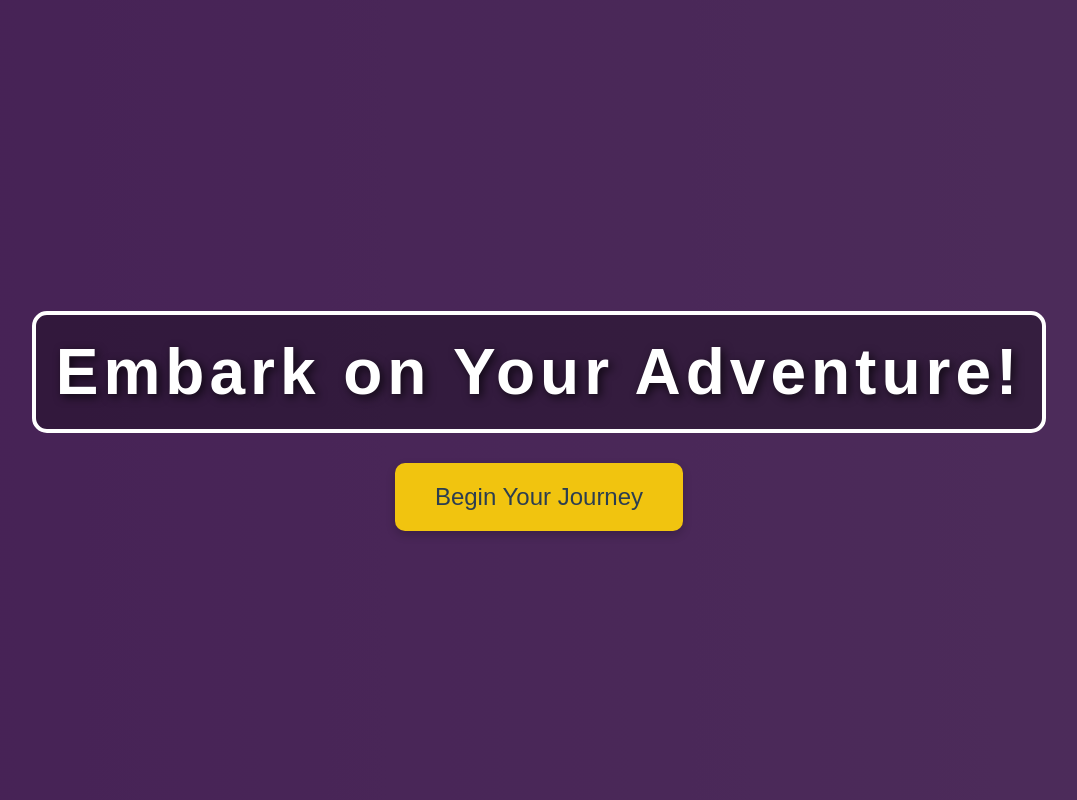
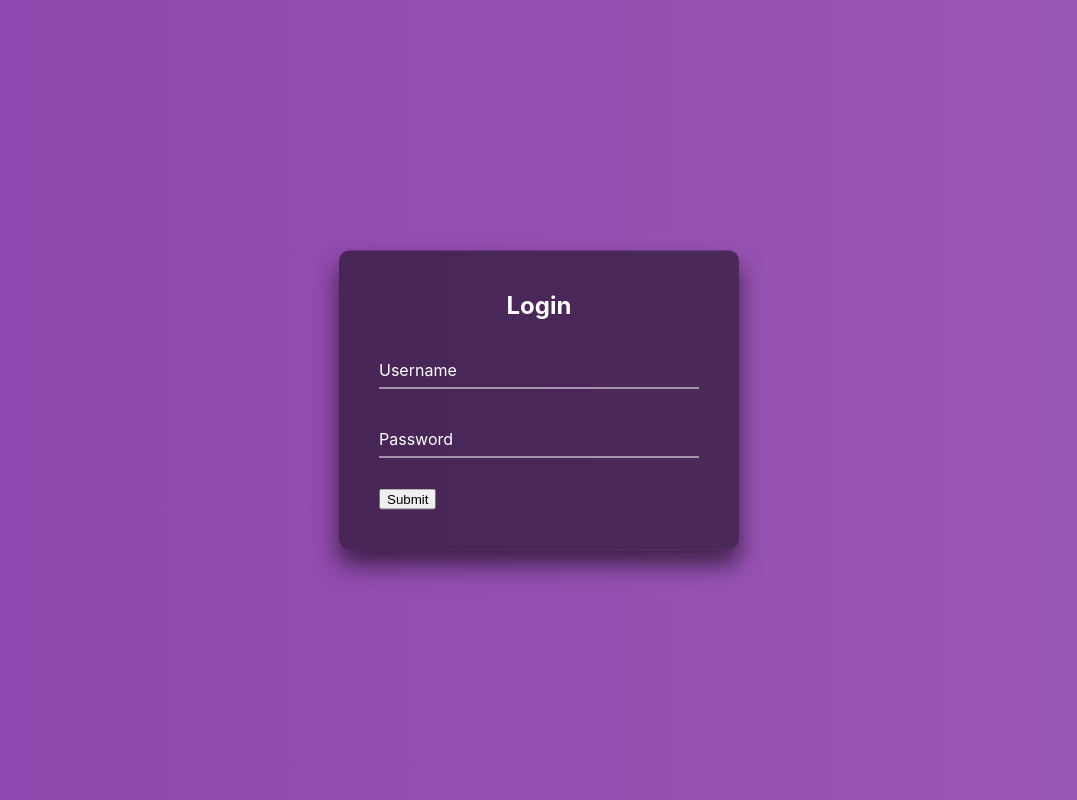
Before and after one commit to riyaahlawat/Sphoorthy-Treasure-Hunt, a React (Create React App) app in the folder frontend/: page / in a window 1280 px wide. Shown: the whole page, without its empty margins (101-1178 px from the left). Built offline with nearby package versions, Linux system fonts and the light colour scheme.

Commit message:
Added login page frontend

```diff
--- a/frontend/src/App.js
+++ b/frontend/src/App.js
@@ -3,24 +3,27 @@ import { BrowserRouter, Routes, Route } from "react-router-dom";
 import { GameProvider } from "./context/GameContext"; // Import Game Context
 import StartPage from "./components/StartPage";
 import StoryPage from "./components/StoryPage";
+import LoginPage from "./components/Login";
 import LevelsPage from "./components/LevelsPage";
 import LevelCompletePage from "./components/LevelCompletePage";
 import RiddlePage from "./components/RiddlePage";
 import MiniGamesMenuPage from "./components/MiniGamesMenuPage";
 import MiniGameMath from "./components/MiniGameMath";
 
+
 function App() {
   return (
     <GameProvider>
       <BrowserRouter>
         <Routes>
-          <Route path="/" element={<StartPage />} />
+          <Route path="/start-page" element={<StartPage />} />
           <Route path="/story-page" element={<StoryPage />} />
           <Route path="/levels-page" element={<LevelsPage />} />
           <Route path="/riddle/:level" element={<RiddlePage />} />
           <Route path="/level-complete/:level" element={<LevelCompletePage />} />
           <Route path="/mini-games-menu" element={<MiniGamesMenuPage />} />
           <Route path="/mini-game/math-challenge" element={<MiniGameMath />} />
+          <Route path="/" element={<LoginPage />} />
         </Routes>
       </BrowserRouter>
     </GameProvider>
--- /dev/null
+++ b/frontend/src/components/Login.css
@@ -0,0 +1,79 @@
+html {
+    height: 100%;
+    background: linear-gradient(to right, #8e44ad, #9b59b6);
+  }
+
+  .login-box {
+    position: absolute;
+    top: 50%;
+    left: 50%;
+    width: 400px;
+    padding: 40px;
+    transform: translate(-50%, -50%);
+    background: rgba(0, 0, 0, .5);
+    box-sizing: border-box;
+    box-shadow: 0 15px 25px rgba(0, 0, 0, .6);
+    border-radius: 10px;
+  }
+
+  .login-box h2 {
+    margin: 0 0 30px;
+    padding: 0;
+    color: #fff;
+    text-align: center;
+  }
+
+  .login-box .user-box {
+    position: relative;
+  }
+
+  .login-box .user-box input {
+    width: 100%;
+    padding: 10px 0;
+    font-size: 16px;
+    color: #fff;
+    margin-bottom: 30px;
+    border: none;
+    border-bottom: 1px solid #fff;
+    outline: none;
+    background: transparent;
+  }
+
+  .login-box .user-box label {
+    position: absolute;
+    top: 0;
+    left: 0;
+    padding: 10px 0;
+    font-size: 16px;
+    color: #fff;
+    pointer-events: none;
+    transition: .5s;
+  }
+
+  .login-box .user-box input:focus ~ label,
+  .login-box .user-box input:valid ~ label {
+    top: -20px;
+    left: 0;
+    color: #03e9f4;
+    font-size: 12px;
+  }
+
+  .login-box form a {
+    position: relative;
+    display: inline-block;
+    padding: 10px 20px;
+    color: #03e9f4;
+    font-size: 16px;
+    text-decoration: none;
+    text-transform: uppercase;
+    overflow: hidden;
+    transition: .5s;
+    margin-top: 40px;
+    letter-spacing: 4px;
+  }
+
+  .error-message {
+    color: red;
+    text-align: center;
+    margin-top: 20px;
+  }
--- /dev/null
+++ b/frontend/src/components/Login.js
@@ -0,0 +1,59 @@
+// Login.js
+import React, { useState } from "react";
+import { useNavigate } from "react-router-dom";
+import "./Login.css";
+
+const Login = () => {
+  const [username, setUsername] = useState("");
+  const [password, setPassword] = useState("");
+  const [errorMessage, setErrorMessage] = useState("");  // Display errors here
+  const navigate = useNavigate();
+
+  // Handle changes to username and password fields
+  const handleChange = (e) => {
+    const { name, value } = e.target;
+    if (name === "username") setUsername(value);
+    if (name === "password") setPassword(value);
+  };
+
+  // Handle form submission
+  const handleSubmit = async (e) => {
+    e.preventDefault();
+    //Need to add logic for checking username and password are correct by connecting to backend
+   navigate('/start-page');
+  };
+
+  return (
+    <div className="login-box">
+      <h2>Login</h2>
+      <form onSubmit={handleSubmit}>
+        <div className="user-box">
+          <input
+            type="text"
+            name="username"
+            value={username}
+            onChange={handleChange}
+            required
+          />
+          <label>Username</label>
+        </div>
+        <div className="user-box">
+          <input
+            type="password"
+            name="password"
+            value={password}
+            onChange={handleChange}
+            required
+          />
+          <label>Password</label>
+        </div>
+        <button type="submit" className="submit-btn">
+          Submit
+        </button>
+      </form>
+      {errorMessage && <p className="error-message">{errorMessage}</p>}
+    </div>
+  );
+};
+
+export default Login;
```
